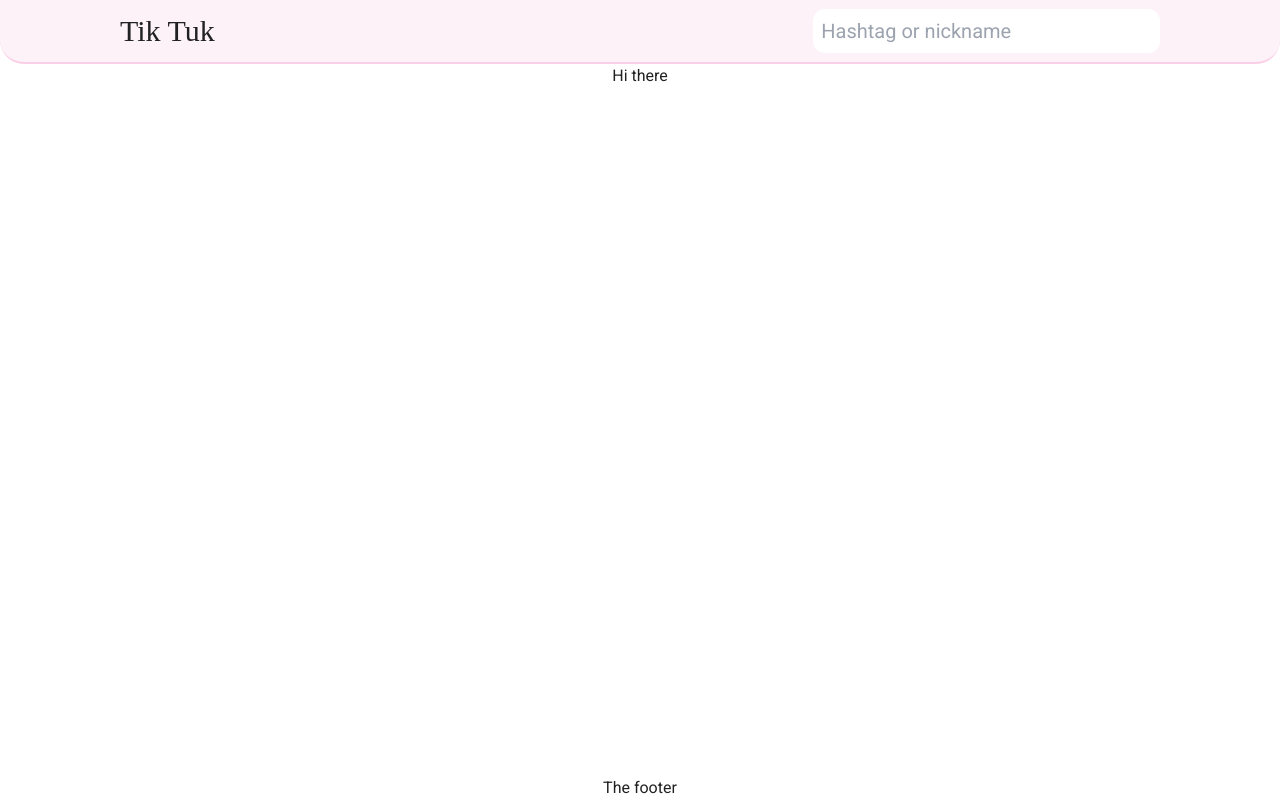
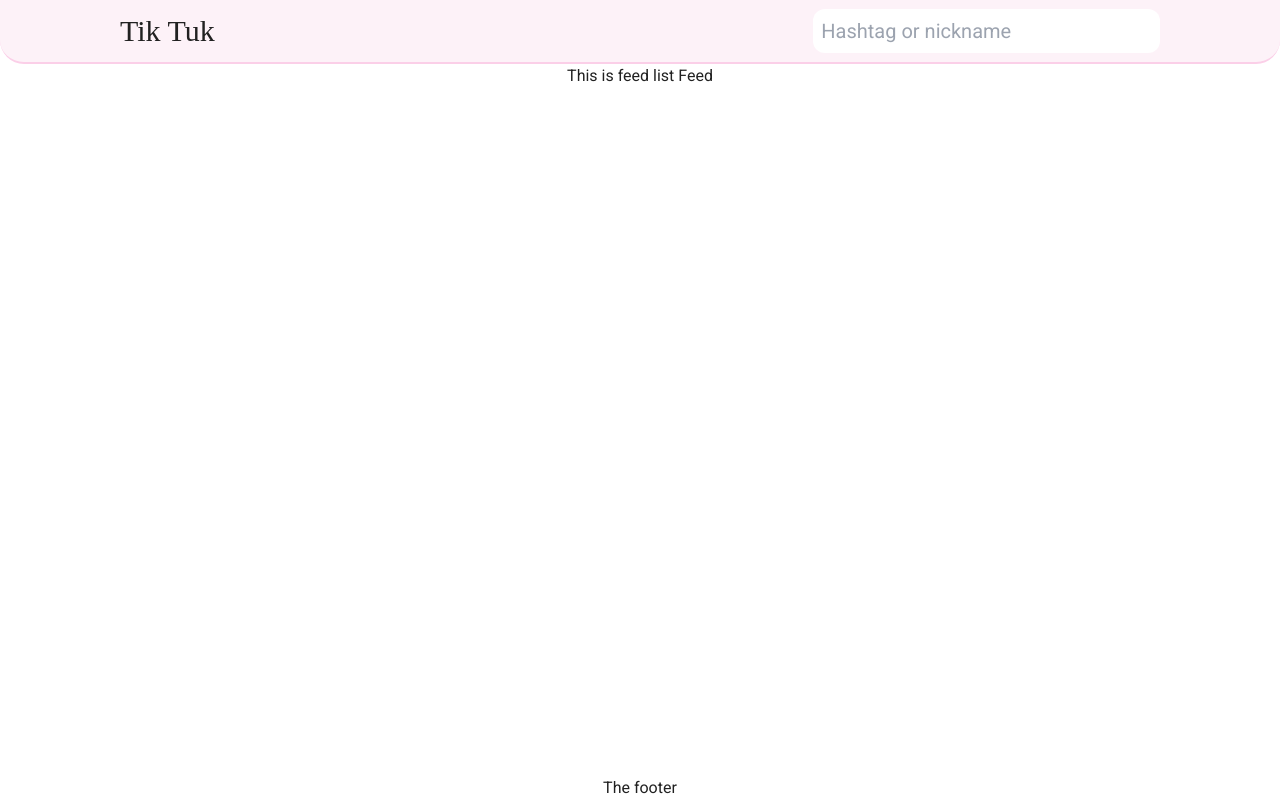
Before and after one commit to akuchmiy/tik-tuk, a React (Create React App) app: page / in a window 1280 px wide. Built offline with nearby package versions, Linux system fonts and the light colour scheme; no server answers; a web font is replaced by a local one.

Commit message:
configService, aria header, feedService env

```diff
--- a/src/components/FeedList/FeedList.tsx
+++ b/src/components/FeedList/FeedList.tsx
@@ -1,29 +1,29 @@
-import React, { useEffect, useMemo } from 'react'
+import React, { FC, useEffect, useMemo } from 'react'
 import FeedService from '../../services/FeedService'
 import { useLocation } from 'react-router-dom'
 
-function FeedList() {
+interface Props {
+  username?: string
+}
+
+const FeedList: FC<Props> = (props) => {
   const location = useLocation()
-  const query = useMemo(() => {
-    const query = new URLSearchParams(location.search)
-    if (query.get('query')) {
-      return query.get('query')
-    } else if (location.hash) {
-      return location.hash
-    }
-  }, [location.search, location.hash])
+  const [newTitle, isHashtag] = useMemo(() => {
+    const queryParam = new URLSearchParams(location.search).get('query')
+    if (props?.username) return [`${props.username}'s profile`, false]
+    if (queryParam) return [`Trending for ${queryParam}`, true]
+    return ['Feed', false]
+  }, [location.search, props.username])
 
   useEffect(() => {
-    if (!query) {
-      document.title = 'Feed'
-    } else {
-      document.title = `Result for ${query}`
-    }
-  }, [query])
+    document.title = newTitle
+  }, [newTitle])
+
+  FeedService.pass()
 
   return (
     <div className={'lg:flex justify-center items-center'}>
-      Hi there {query}
+      This is feed list {newTitle}
     </div>
   )
 }
--- a/src/components/TheHeader/HeaderSearch.tsx
+++ b/src/components/TheHeader/HeaderSearch.tsx
@@ -1,4 +1,4 @@
-import React, { FC, FormEvent } from 'react'
+import React, { FC, FormEvent, useMemo } from 'react'
 import BasicInput from '../BasicInput/BasicInput'
 import { FontAwesomeIcon } from '@fortawesome/react-fontawesome'
 import useInput from '../../hooks/useInput'
@@ -7,14 +7,18 @@ import { useNavigate } from 'react-router-dom'
 const HeaderSearch: FC = () => {
   const query = useInput('')
   const navigate = useNavigate()
+  const [newLocation, ariaNavigateTo] = useMemo(() => {
+    if (!query.value) return ['', 'Enter hashtag or username']
+
+    if (query.value.startsWith('#')) {
+      const withoutHash = query.value.slice(1)
+      return [`/?query=${withoutHash}`, `Get trending news by hashtag`]
+    } else return [`/user/${query.value}`, 'Find user by username']
+  }, [query])
 
   function findByQuery(e: FormEvent) {
     e.preventDefault()
-    if (query.value.startsWith('#')) {
-      navigate(`/?query=${query.value}`)
-    } else {
-      navigate(`/user/${query.value}`)
-    }
+    if (newLocation) navigate(newLocation)
     query.setValue('')
   }
 
@@ -25,6 +29,7 @@ const HeaderSearch: FC = () => {
     >
       {/*TODO extract input*/}
       <BasicInput
+        aria-label={ariaNavigateTo}
         {...query.use()}
         placeholder={'Hashtag or nickname'}
         className={'w-full'}
@@ -32,6 +37,8 @@ const HeaderSearch: FC = () => {
       />
       {query.value && (
         <button
+          type={'submit'}
+          aria-label={ariaNavigateTo}
           className={
             'absolute right-2 border-2 border-pink-200 bg-pink-100 p-1 rounded-xl w-8 h-8'
           }
--- a/src/components/UserInfo/UserInfo.tsx
+++ b/src/components/UserInfo/UserInfo.tsx
@@ -1,15 +1,21 @@
 import React, { FC } from 'react'
 import { useParams } from 'react-router-dom'
+import FeedList from '../FeedList/FeedList'
 
 interface Params {
-  userId: string | undefined
+  username: string | undefined
 }
 
 const UserInfo: FC = () => {
   // @ts-ignore
-  const { userId } = useParams<Params>()
+  const { username } = useParams<Params>()
 
-  return <div>Hi there 2 {userId} </div>
+  return (
+    <>
+      <div>Hi there 2 {username} </div>
+      <FeedList username={username} />
+    </>
+  )
 }
 
 export default UserInfo
--- /dev/null
+++ b/src/config/configService.ts
@@ -0,0 +1,11 @@
+class ConfigService {
+  getValue(key: string): string {
+    const value = process.env[key]
+    if (!value) {
+      throw new Error(`Missing env variable ${key}`)
+    }
+    return value
+  }
+}
+
+export default new ConfigService()
--- a/src/routes/index.tsx
+++ b/src/routes/index.tsx
@@ -7,7 +7,7 @@ const AppRoutes: FC = () => {
   return (
     <Routes>
       <Route path="/" element={<FeedList />} />
-      <Route path="/user/:userId" element={<UserInfo />} />
+      <Route path="/user/:username" element={<UserInfo />} />
     </Routes>
   )
 }
--- a/src/services/FeedService.ts
+++ b/src/services/FeedService.ts
@@ -1,12 +1,21 @@
 import axios, { AxiosInstance } from 'axios'
 import { Feed } from '../models/Feed'
+import configService from '../config/configService'
 
 const apiClient = axios.create({
   url: 'https://tiktok33.p.rapidapi.com/',
+  headers: {
+    'x-rapidapi-host': 'tiktok33.p.rapidapi.com',
+    'x-rapidapi-key': configService.getValue('REACT_APP_RAPIDAPI_KEY'),
+  },
 })
 
 class FeedService {
   constructor(private apiClient: AxiosInstance) {}
+
+  async pass() {
+    return true
+  }
 
   async getTrendingFeed(): Promise<Feed[]> {
     const { data } = await this.apiClient.get<Feed[]>('trending/feed')
```
